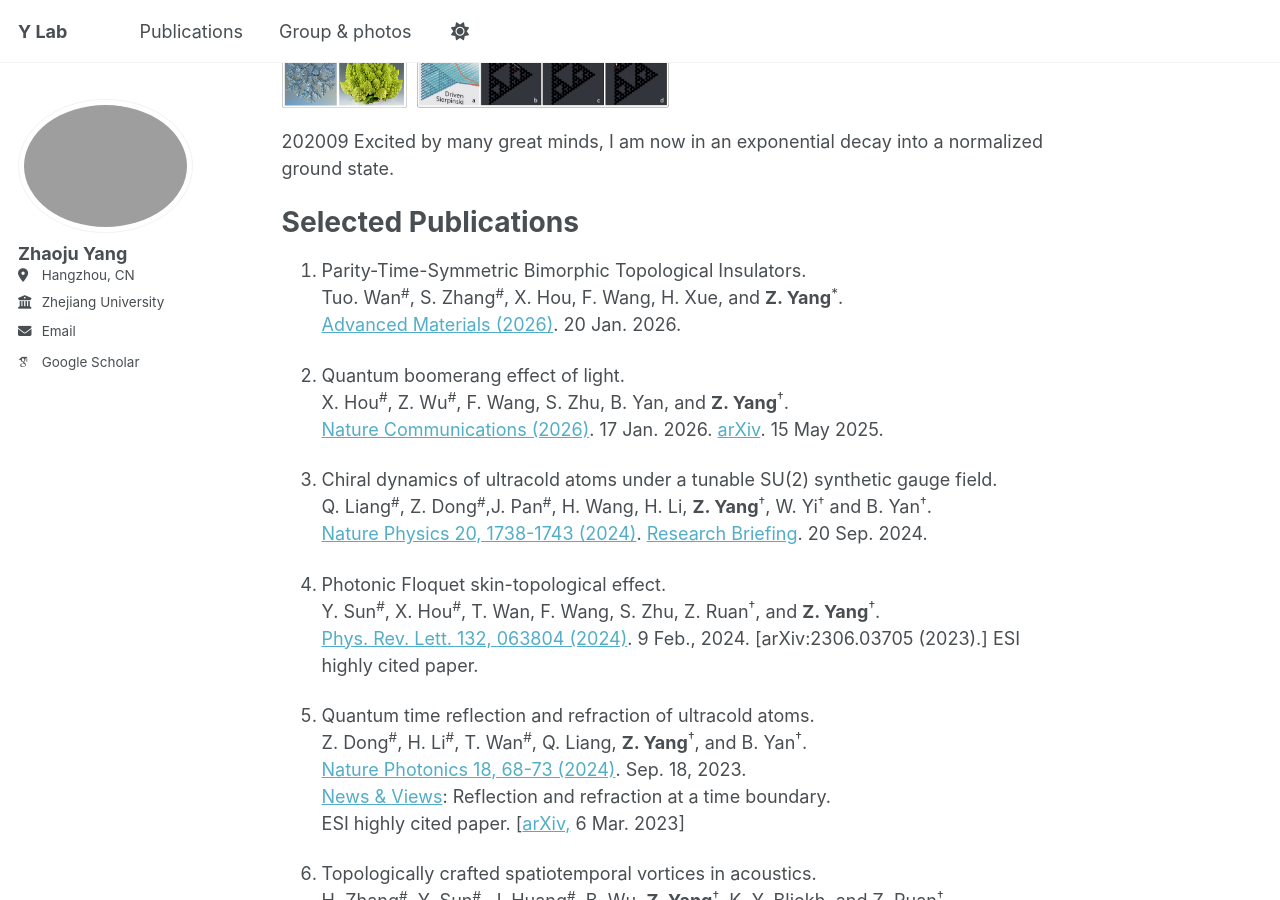
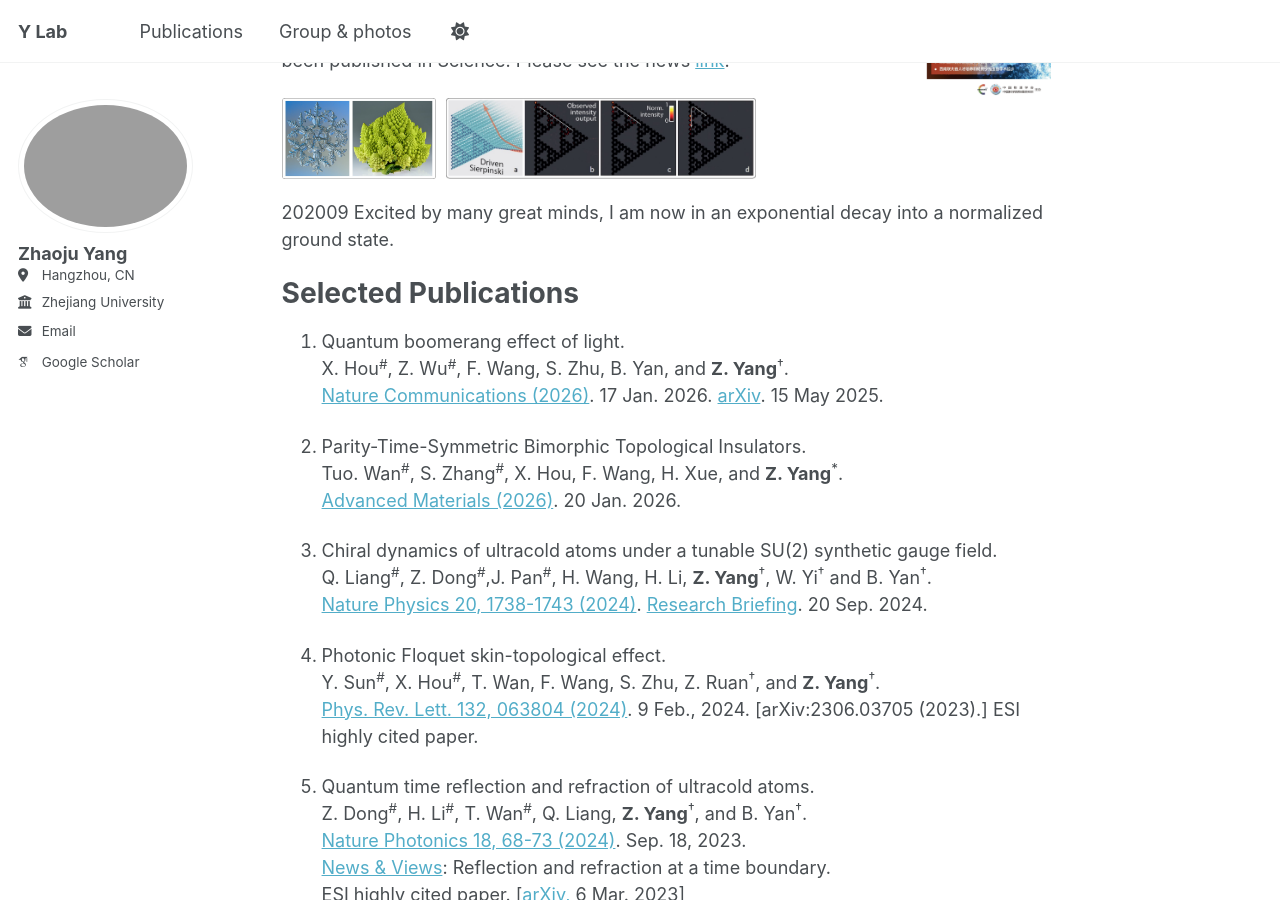
Before and after one commit to zhaojuyang/zhaojuyang.github.io, a Jekyll site: the page built from _pages/about.md, in a window 1280 px wide and 900 px high, scrolled down 1797 px. Built offline with Jekyll 4.4.1, drawn with Linux system fonts in a browser that asks for light colours; some web fonts are replaced; some of the changed text lies outside the part shown.

Commit message:
Update about.md

```diff
--- a/_pages/about.md
+++ b/_pages/about.md
@@ -32,52 +32,53 @@ As the 1st or corresponding author, my group has published papers in Science, Na
 
 News
 ======
+2026 [Nature Commun.](https://www.nature.com/articles/s41467-026-68293-8): Quantum boomerang effect of light.
+
+<div style="display: flex; gap: 200px; margin-top: 10px; margin-bottom: 20px;">
+  <img src="/files/img/2026QBE.png" alt="QBE" style="width: 30%"/>
+  <img src="/files/img/2024nonabelian.png" alt="2024nphys" style="width: 30%"/>
+</div>
+
 2026 [Advanced Materials](https://doi.org/10.1002/adma.202519324): We report the Non-Hermitian Hybrid Topological Insulators.
 
-2026 [Nature Commun.](https://www.nature.com/articles/s41467-026-68293-8): Quantum boomerang effect of light.
-
-<div style="display: flex; gap: 10px; margin-top: 10px; margin-bottom: 20px;">
-  <img src="/files/img/2026QBE.png" alt="QBE" style="width: 35%"/>
-</div>
-
-<img src="/files/img/2024nonabelian.png" alt="Dance" style="float: right; width: 150px; margin-left: 20px; margin-bottom: 10px;">
+<!-- <img src="/files/img/2024nonabelian.png" alt="2024nphys" style="float: right; width: 150px; margin-left: 20px; margin-bottom: 10px;"> -->
 
 2024 [Nature Physics](https://www.nature.com/articles/s41567-024-02644-4): Chiral dynamics of ultracold atoms under a tunable SU(2) synthetic gauge field. ZJU [news1](https://mp.weixin.qq.com/s/UmNhIYGsmS2ypfKns5Vu-w), [news2](https://mp.weixin.qq.com/s/UmNhIYGsmS2ypfKns5Vu-w).
 
-<img src="/files/img/2024Floquet_skin.png" alt="2024prl" style="float: right; width: 130px; margin-left: 10px; margin-bottom: 10px; border-radius:5%;">
+<img src="/files/img/2024Floquet_skin.png" alt="2024prl" style="float: right; width: 150px; margin-left: 10px; margin-bottom: 10px; border-radius:5%;">
 
 2024 [PRL](https://journals.aps.org/prl/pdf/10.1103/PhysRevLett.132.063804): Floquet 1D non-Hermitian skin effect and Floquet skin-topological effect in optical arrays of helical waveguides. Phys. Rev. Lett. 132, 063804 (2024). [News](http://physics.zju.edu.cn/2024/0216/c69694a2877676/page.htm).
 
 2023 [Nature Photonics](https://doi.org/10.1038/s41566-023-01290-1): Quantum time refraction/reflection for matter waves. Nature Photonics 18, 68-73 (2024). Nature Photonics [News & Views](https://www.nature.com/articles/s41566-023-01343-5) ‘Reflection and refraction at a time boundary' for more details. News [Link 1](https://mp.weixin.qq.com/s/yp0b0pHG16GrQuMC64RWfg) & [Link 2](http://physics.zju.edu.cn/2023/0919/c69694a2803717/page.htm).
 
 <div style="display: flex; gap: 10px; margin-top: 10px; margin-bottom: 20px;">
-  <img src="/files/img/2023TimeR.png" alt="RimeR1" style="width: 18%"/>
-  <img src="/files/img/2023TimeR2.png" alt="RimeR2" style="width: 35%"/>
+  <img src="/files/img/2023TimeR.png" alt="RimeR1" style="width: 20%"/>
+  <img src="/files/img/2023TimeR2.png" alt="RimeR2" style="width: 40%"/>
 </div>
 
 2023 [Nature Commun.](https://www.nature.com/articles/s41467-023-41776-8): Observing the acoustic spatiotemporal vortices. Nature Communications 14, 6238 (2023). [News](http://physics.zju.edu.cn/2023/1012/c69694a2811695/page.htm).
 
-<img src="/files/img/2023物理 cover2.png" alt="Dance" style="float: right; width: 120px; margin-left: 20px; margin-top: 10px; border-radius:5%; padding-bottom: 10px;">
+<img src="/files/img/2023物理 cover2.png" alt="Dance" style="float: right; width: 130px; margin-left: 20px; margin-top: 10px; border-radius:5%; padding-bottom: 10px;">
 
 202304 <[物理](https://wuli.iphy.ac.cn/cn/article/doi/10.7693/wl20230402)>: 2023年第四期发表'从大自然的分形之美中寻找非凡物态'的科普评述文章. Physics 2023, 52(4): Looking for the nontrivial states of matter from fractals.
 
 202205 [Science](https://www.science.org/doi/10.1126/science.abm2842): Our work Fractal photonic topological insulators has been published in Science. Please see the news [link](http://physics.zju.edu.cn/2022/0524/c69694a2553807/page.htm).
 <div style="display: flex; gap: 10px; margin-top: 0px; margin-bottom: 20px;">
-  <img src="/files/img/2022Science_fractal_Fig News 1.jpg" alt="fractal1" style="width: 20%;"/>
-  <img src="/files/img/2022Science_fractal_Fig News 2.jpg" alt="fractal2" style="width: 40%;"/>
+  <img src="/files/img/2022Science_fractal_Fig News 1.jpg" alt="fractal1" style="width: 25%;"/>
+  <img src="/files/img/2022Science_fractal_Fig News 2.jpg" alt="fractal2" style="width: 50%;"/>
 </div>
 
 202009 Excited by many great minds, I am now in an exponential decay into a normalized ground state.
 
 Selected Publications
 ======
+1. Quantum boomerang effect of light. <br>
+X. Hou<sup>#</sup>, Z. Wu<sup>#</sup>, F. Wang, S. Zhu, B. Yan, and **Z. Yang**<sup>†</sup>. <br>
+[Nature Communications (2026)](https://www.nature.com/articles/s41467-026-68293-8). 17 Jan. 2026. [arXiv](https://arxiv.org/abs/2505.10180). 15 May 2025.
+
 1. Parity-Time-Symmetric Bimorphic Topological Insulators. <br>
 Tuo. Wan<sup>#</sup>, S. Zhang<sup>#</sup>, X. Hou, F. Wang, H. Xue, and **Z. Yang**<sup>*</sup>. <br>
 [Advanced Materials (2026)](https://doi.org/10.1002/adma.202519324). 20 Jan. 2026.
-
-1. Quantum boomerang effect of light. <br>
-X. Hou<sup>#</sup>, Z. Wu<sup>#</sup>, F. Wang, S. Zhu, B. Yan, and **Z. Yang**<sup>†</sup>. <br>
-[Nature Communications (2026)](https://www.nature.com/articles/s41467-026-68293-8). 17 Jan. 2026. [arXiv](https://arxiv.org/abs/2505.10180). 15 May 2025.
 
 1. Chiral dynamics of ultracold atoms under a tunable SU(2) synthetic gauge field. <br>
 Q. Liang<sup>#</sup>, Z. Dong<sup>#</sup>,J. Pan<sup>#</sup>, H. Wang, H. Li, **Z. Yang**<sup>†</sup>, W. Yi<sup>†</sup> and B. Yan<sup>†</sup>. <br>
```
